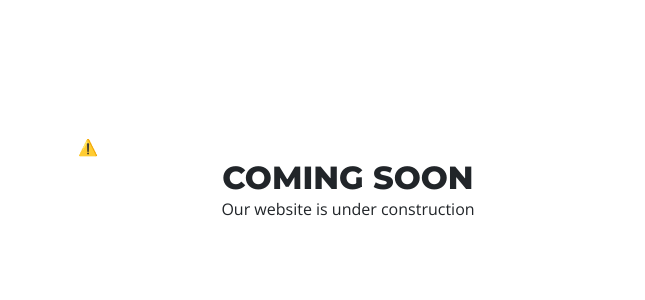
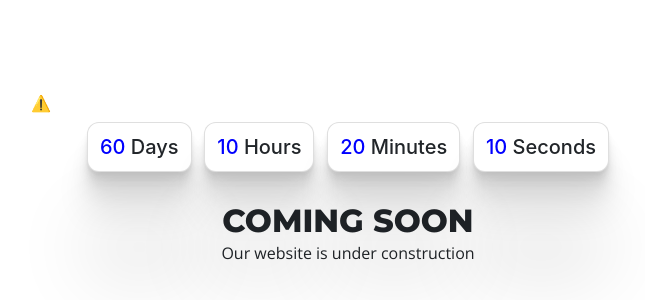
Before and after one commit to digicollabs/digicollabs-web, a plain HTML site: page index.html in a window 1280 px wide. Shown: the part 214-514 px from the top of the page, without its empty margins (292-937 px from the left). Drawn offline with nearby package versions, Linux system fonts and the light colour scheme; no server answers.

Commit message:
try to implement countdown timer

```diff
--- a/index.html
+++ b/index.html
@@ -11,6 +11,7 @@
         integrity="sha384-JcKb8q3iqJ61gNV9KGb8thSsNjpSL0n8PARn9HuZOnIxN0hoP+VmmDGMN5t9UJ0Z" crossorigin="anonymous">
     <script src="https://unpkg.com/@lottiefiles/lottie-player@latest/dist/lottie-player.js"></script>
     <link rel="stylesheet" href="style.css">
+    <script src="index.js"></script>
 
     <title>DigiCollabs</title>
 </head>
@@ -19,9 +20,12 @@
 
     <div class="container d-flex flex-column min-vh-100">
         <div class="row flex-grow-1 justify-content-center align-items-center">
-            <div class="col-xl-6 col-lg-7 col-md-8 col-sm-9 col-10">
+            <div class="col-xl-7 col-lg-8 col-md-10 col-sm-12 col-12">
                 <lottie-player src="https://assets1.lottiefiles.com/packages/lf20_dVjyU3.json" background="transparent"
                     speed="1" loop autoplay></lottie-player>
+                <div class="d-flex justify-content-center">
+                    <div id="countdown"></div>
+                </div>
                 <div class="d-flex justify-content-center">
                     <h2>COMING SOON</h2>
                 </div>
--- /dev/null
+++ b/index.js
@@ -0,0 +1,59 @@
+var countDown = new Date("Nov 15, 2020 00:00:00").getTime();
+
+var x = setInterval(function () {
+
+    var now = new Date().getTime();
+
+    var distance = countDown - now;
+
+    var days = Math.floor(distance / (1000 * 60 * 60 * 24));
+    var hours = Math.floor((distance % (1000 * 60 * 60 * 60)) / (1000 * 60 * 60));
+    var minutes = Math.floor((distance % (1000 * 60 * 60)) / (1000 * 60));
+    var seconds = Math.floor((distance % (1000 * 60)) / 1000);
+
+
+    var intFrameWidth = window.innerWidth;
+
+    // 576 768
+    if (intFrameWidth > 992) {
+        countDownView("Days", "Hours", "Minutes", "Seconds");
+    } else if (intFrameWidth > 768) {
+        countDownView("Days", "Hours", "Min", "Sec");
+    } else {
+        countDownView("d", "h", "m", "s");
+    }
+
+    function countDownView(labelDays, labelHours, labelMinutes, labelSeconds) {
+        return document.getElementById('countdown').innerHTML = `
+        <div class="row mb-4">
+            <div class="card">
+                <div class="card-body">
+                    <h5><span>${days}</span> ${labelDays}</h5>
+                </div>
+            </div>
+            <div class="card">
+                <div class="card-body">
+                    <h5><span>${hours}</span> ${labelHours}</h5>
+                </div>
+            </div>
+            <div class="card">
+                <div class="card-body">
+                    <h5><span>${minutes}</span> ${labelMinutes}</h5>
+                </div>
+            </div>
+            <div class="card">
+                <div class="card-body">
+                    <h5><span>${seconds}</span> ${labelSeconds}</h5>
+                </div>
+            </div>
+        </div>
+        `;
+    }
+
+    if (distance < 0) {
+        clearInterval(x);
+
+        document.getElementById("countdown").innerHTML = "EXPIRED";
+    }
+
+}, 1000);
--- a/style.css
+++ b/style.css
@@ -1,7 +1,9 @@
 @import url('https://fonts.googleapis.com/css2?family=Montserrat:wght@800&family=Open+Sans:wght@400&display=swap');
 
 
-h1, h2, h3 {
+h1,
+h2,
+h3 {
     font-family: 'Montserrat', sans-serif;
     font-weight: 700;
 }
@@ -10,3 +12,32 @@ p {
     font-family: 'Open Sans', sans-serif;
     font-weight: 400;
 }
+
+.card {
+    border-radius: 12px;
+    /* border: none; */
+    box-shadow:
+        0 2.8px 2.2px rgba(0, 0, 0, 0.034),
+        0 6.7px 5.3px rgba(0, 0, 0, 0.048),
+        0 12.5px 10px rgba(0, 0, 0, 0.06),
+        0 22.3px 17.9px rgba(0, 0, 0, 0.072),
+        0 41.8px 33.4px rgba(0, 0, 0, 0.086),
+        0 100px 80px rgba(0, 0, 0, 0.12);
+        margin: 1.2vw;
+}
+
+.card-body {
+    padding: 12px;
+}
+
+.card-body h5 {
+    margin: 0;
+}
+
+span {
+    color: blue;
+}
+
+@media (min-width: 1200px) { .card {
+    margin: 0.5vw;
+} }
```
